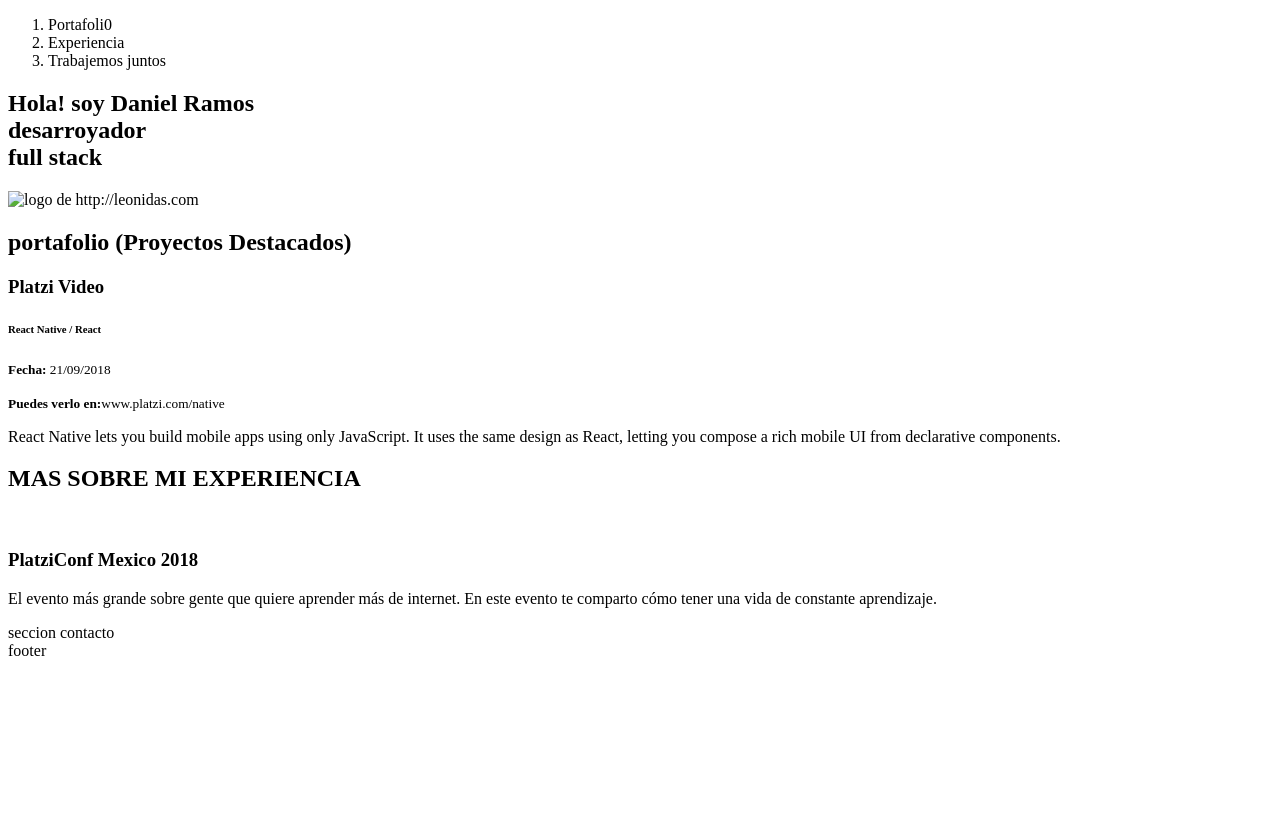
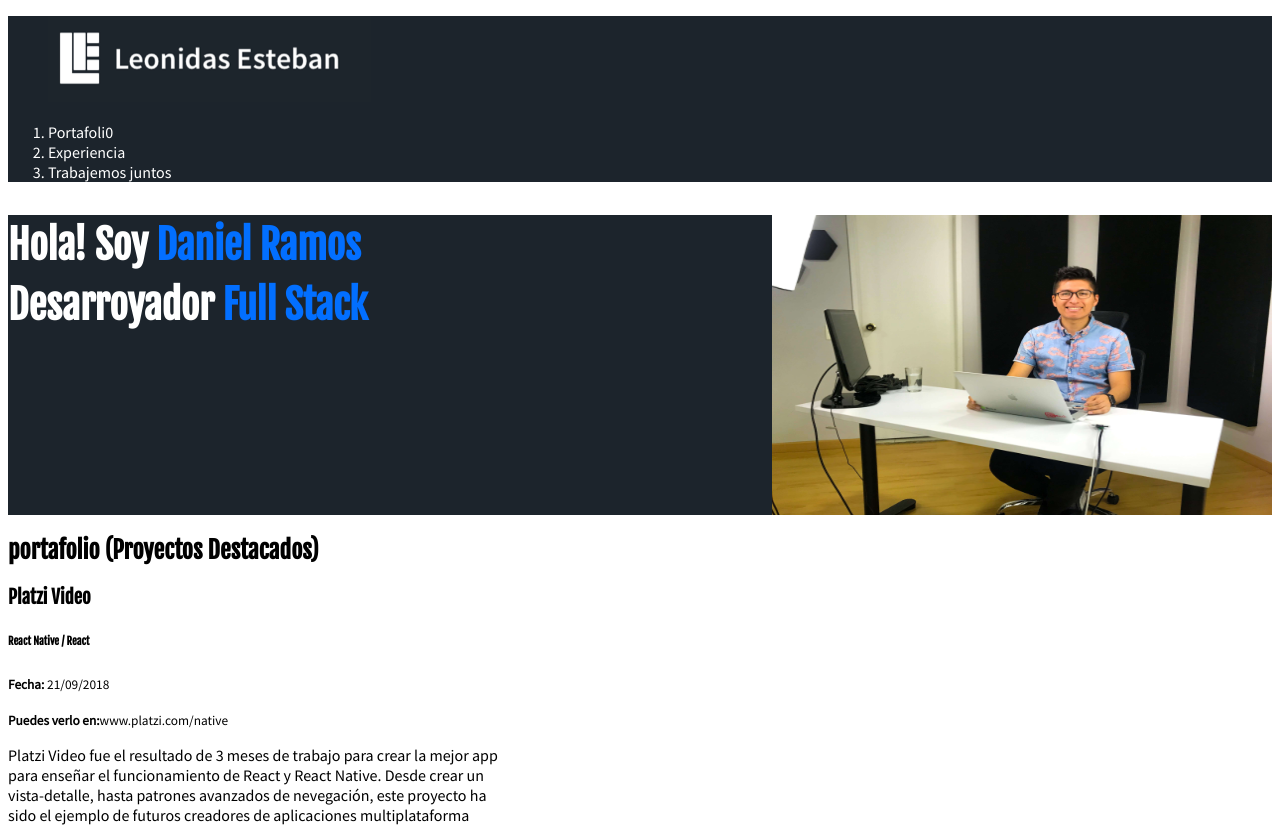
Before and after one commit to meca1/Platzi, a plain HTML site: page desarrollo-web/index.html in a window 1280 px wide. Shown: the top 828 px of the page. Before the commit the page ends 800 px from the top, so only its background shows below. Drawn offline with Linux system fonts and the light colour scheme.

Commit message:
hasta la clase 24 del portafolio

```diff
--- /dev/null
+++ b/desarrollo-web/css/stilos.css
@@ -0,0 +1,81 @@
+/* reglas
+selectores
+declaraciones
+propiedades
+valores */
+
+/* selector de etiqueta  header - section article - nav */
+/* header {
+ background: coral;
+} */
+
+/* selector descendente */
+/* body header div nav ol li a  */
+
+/* selector de clase */
+/* .link */
+
+/* slector de id */
+/* #portafolio */
+
+body{
+  font-family: 'Source Sans Pro', Helvetica, sans-serif;
+}
+h1,
+h2,
+h3,
+h4,
+h5,
+h6{
+  font-family: 'Fjalla One', Times, serif;
+  /* font-weight: normal; */
+  /* font-style: italic; */
+}
+h1{
+  font-size: 40px;
+  line-height: 1.5;
+  letter-spacing: -.2px;
+  text-transform: capitalize;
+  color: white;
+  /* text-decoration: underline; */
+}
+h1 strong {
+  color: #026fff;
+}
+
+.hero{
+  height: 300px;
+  background-image: url("../images/hero.jpg");
+  background-size: 500px 300px;
+  background-repeat: no-repeat;
+  background-position-x: right;
+  background-color: #1c242c;
+}
+.project {
+  /* border-top: 10px solid red;
+  border-right: 10px dashed red;
+  border-left: 10px inset red;
+  border-bottom: 10px groove red; */
+
+  /* border-color: red;
+  border-width: 15px;
+  border-style: dashed; */
+
+  /* border: 1px solid gray;
+  border-radius: 10px;
+  border-top-left-radius: 50px; */
+}
+.project-details{
+  width: 500px;
+}
+.project-imageContainer{
+  width: 500px;
+}
+header{
+  background: #1c242c;
+  color: white;
+}
+header a {
+  color:  white;
+  text-decoration: none;
+}
--- a/desarrollo-web/index.html
+++ b/desarrollo-web/index.html
@@ -1,59 +1,83 @@
 <!DOCTYPE html>
-<html>
+<html lang="es">
 
 <head>
+  <meta http-equiv="Content-Type" content="text/html;charset=UTF-8">
   <title>daniel ramos</title>
+  <link rel="icon" href="images/favicon.png">
+  <link href="https://fonts.googleapis.com/css?family=Fjalla+One|Source+Sans+Pro" rel="stylesheet">
+  <link rel="stylesheet" href="css/stilos.css">
 </head>
 
 <body>
   <header>
     <div>
-      <nav>
+      <figure class="logo">
+        <img src="images/logo.png" alt="logo de http://leonidassteban.com logo">
+      </figure>
+      <nav class="menu">
         <ol>
           <li>
-            <a>Portafoli0</a>
+            <a class="link" href="#portafolio">Portafoli0</a>
           </li>
           <li>
-            <a>Experiencia</a>
+            <a class="link" href="#eventos">Experiencia</a>
           </li>
           <li>
-            <a>Trabajemos juntos</a>
+            <a class="link" href="#contacto">Trabajemos juntos</a>
           </li>
         </ol>
       </nav>
     </div>
   </header>
-  <section>
+  <section class="hero">
     <h1>
-      Hola! soy <strong>Daniel Ramos</strong> <br> desarroyador <br> <strong>full stack</strong>
+      Hola! soy <strong>Daniel Ramos</strong> <br> desarroyador <strong>full stack</strong>
     </h1>
-    <img src="" alt="logo de http://leonidas.com"> <!--imagen de portada-->
+    <!-- <img src="images/hero.jpg" width="500" height="300" alt="imagen principal del sitio"> -->
+    <!--imagen de portada-->
   </section>
-  <section>
+  <section id="portafolio" class="portfolio">
     <h2>portafolio (Proyectos Destacados)</h2>
-    <article>
-      <h3>Platzi Video</h3>
-      <h6>React Native / React </h6>
-      <p><small><strong>Fecha:</strong> 21/09/2018</small></p>
-      <p><small><strong>Puedes verlo en:</strong>www.platzi.com/native</small></p>
-      <p>React Native lets you build mobile apps using only JavaScript. It uses the same design as React, letting you
-        compose a rich mobile UI from declarative components.</p>
+    <article class="project">
+      <div class="project-details">
+        <h3 class="project-title">Platzi Video</h3>
+        <h6 class="project-course">React Native / React </h6>
+        <p class="project-date"><small><strong>Fecha:</strong> 21/09/2018</small></p>
+        <p class="project-url"><small><strong>Puedes verlo en:</strong>www.platzi.com/native</small></p>
+        <p class="project-description">Platzi Video fue el resultado de 3 meses de trabajo
+          para crear la mejor app para enseñar el funcionamiento
+          de React y React Native. Desde crear un vista-detalle, hasta patrones avanzados de nevegación, este proyecto
+          ha sido el ejemplo de futuros creadores de aplicaciones multiplataforma</p>
+      </div>
+      <figure class="project-imageContainer">
+        <img class="project-image" src="images/platzi-video-react-native.png" alt="proyecto del curso de areact native"
+          width="500">
+      </figure>
     </article>
   </section>
-  <h2>MAS SOBRE MI EXPERIENCIA</h2>
-  <section>
-    <article>
-      <figure>
-        <img src="" alt="">
+  <section id="eventos">
+    <h2>Mas Sobre mi experiencia</h2>
+    <article class="event">
+      <figure class="event-imageContainer">
+        <img class="event-image" src="images/platzi-conf.jpg" alt="" width="500">
       </figure>
-      <h3>PlatziConf Mexico 2018</h3>
-      <p>El evento más grande sobre gente que quiere aprender más de internet. En este evento te comparto cómo tener
+      <h3 class="event-title">PlatziConf Mexico 2018</h3>
+      <p class="event-description">El evento más grande sobre gente que quiere aprender más de internet. En esté evento
+        te comparto como tener
         una vida de constante aprendizaje.</p>
-      <a href="Ver Platica"></a>
+      <a class="event-url" href="https://www.youtube.com/watch?v=BIS7cWGgJg0" target="_blank">Ver Plática</a>
     </article>
   </section>
-  <section>seccion contacto</section>
-  <footer>footer</footer>
+  <section id="contacto" class="contact">
+    <form action="/suscripcion/" class="form-email">
+      <h3 class="">¿Creamos algo juntos?</h3>
+      <label for="email">Déjame tu email</label>
+      <input type="datetime" placeholder="Déjame tu email" value="@gamil.com" id="email">
+      <button>Enviar</button>
+    </form>
+  </section>
+  <footer class="footer">footer</footer>
 </body>
 
 </html>
```
Also changed, not shown: desarrollo-web/images/envelope.svg (added), desarrollo-web/images/f8.JPG (added), desarrollo-web/images/facebook.svg (added), desarrollo-web/images/favicon.png (added), desarrollo-web/images/github.svg (added), desarrollo-web/images/hero.jpg (added), desarrollo-web/images/instagram.svg (added), desarrollo-web/images/logo.png (added), desarrollo-web/images/platzi-conf.jpg (added), desarrollo-web/images/platzi-video-react-native.png (added), desarrollo-web/images/platzi.png (added), desarrollo-web/images/twitter.svg (added).
